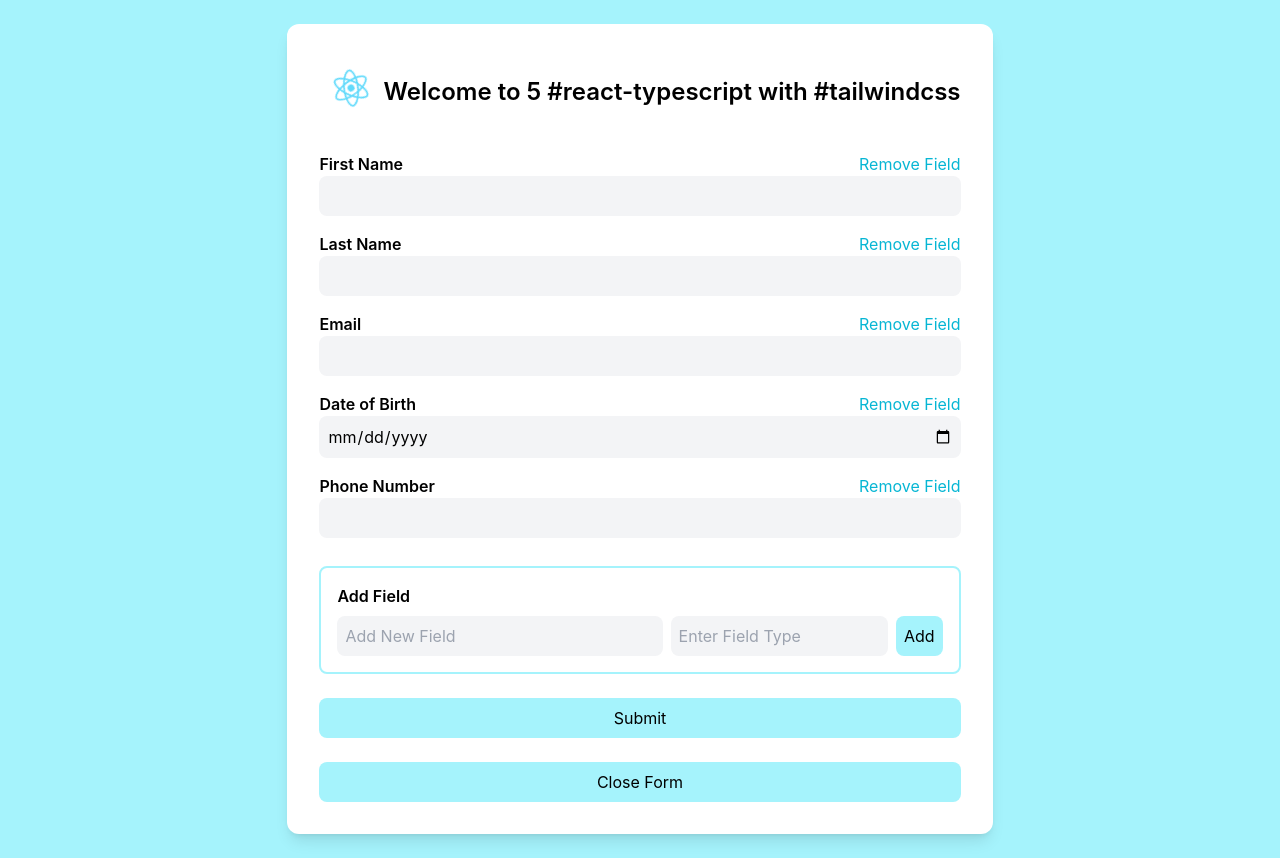
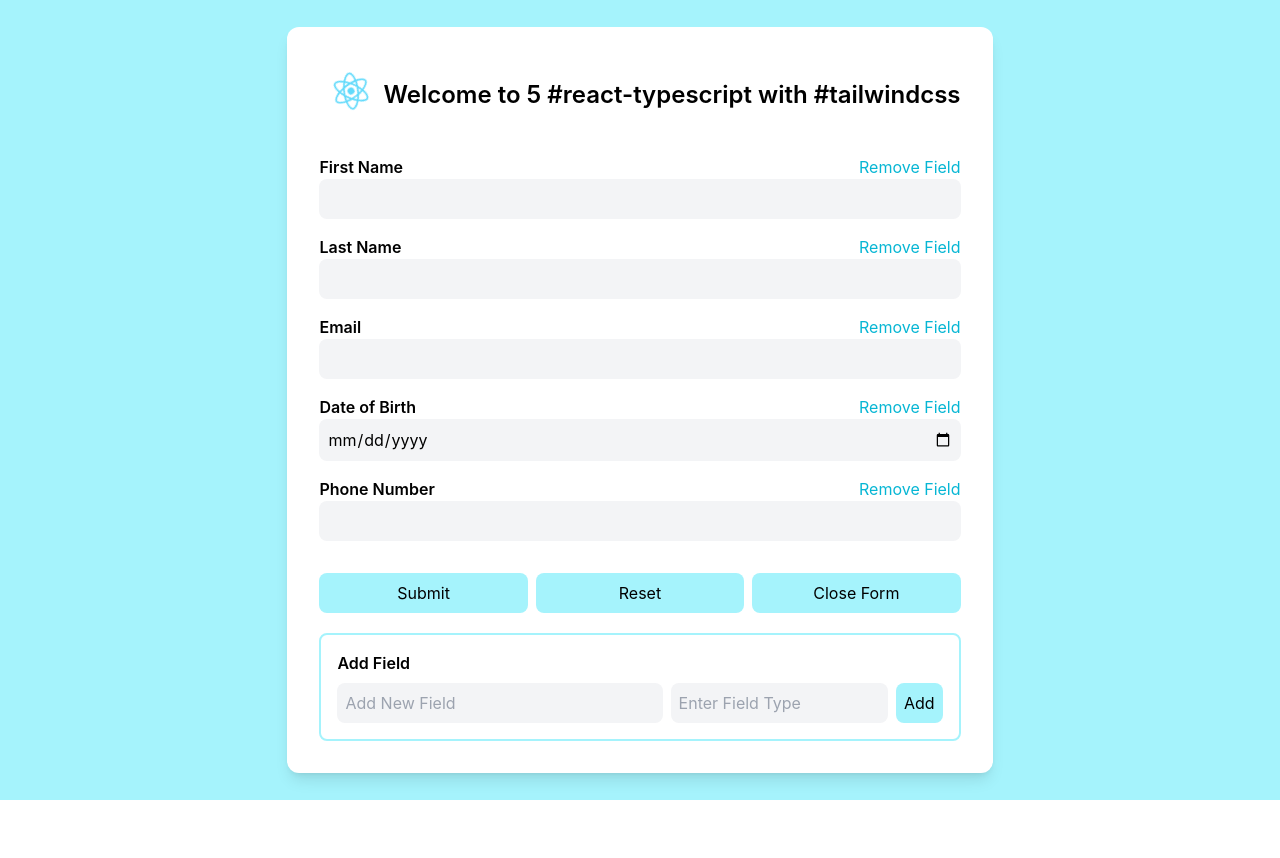
Before and after one commit to Aayushi-Mittal/GDC-WD301, a React (Create React App) app: page / in a window 1280 px wide. Both pictures are taken after a click on the button "Open Form". After the commit the page ends 800 px from the top, so only its background shows below. Built offline with nearby package versions, Linux system fonts and the light colour scheme.

Commit message:
Add reset button to form

```diff
--- a/src/components/Form.tsx
+++ b/src/components/Form.tsx
@@ -20,9 +20,10 @@ function Form(props: { closeFormCB: () => void }) {
       {
         id: Number(new Date()),
         label: newField,
-        type: newFieldType
+        type: newFieldType,
       }
     ])
+    setNewField("");
     setNewFieldType("text");
   }
 
@@ -32,9 +33,16 @@ function Form(props: { closeFormCB: () => void }) {
 
   return (
     <div className="mt-6">
+      <form>
       {state.map((field) => (
         <LabelledInput key={field.id} id={field.id} label={field.label} type={field.type} removeFieldCB={removeField} />
       ))}
+      <div className="flex justify-between gap-2">
+        <input type="submit" value="Submit" className="p-2 mt-6 bg-cyan-200 rounded-lg hover:bg-cyan-300 w-1/3" />
+        <input type="reset" value="Reset" className="p-2 mt-6 bg-cyan-200 rounded-lg hover:bg-cyan-300 w-1/3" />
+        <button className="p-2 mt-6 bg-cyan-200 rounded-lg hover:bg-cyan-300 w-1/3" onClick={props.closeFormCB}>Close Form</button>
+      </div>
+      </form>
       <div className="border-2 rounded-lg p-4 mt-5 border-cyan-200">
         <label className="font-semibold">Add Field</label>
         <div className="flex justify-between gap-2">
@@ -55,8 +63,6 @@ function Form(props: { closeFormCB: () => void }) {
           <button className="p-2 mt-2 bg-cyan-200 rounded-lg hover:bg-cyan-300" onClick={addField}>Add</button>
         </div>
       </div>
-      <input type="submit" className="p-2 mt-6 bg-cyan-200 rounded-lg w-full hover:bg-cyan-300" />
-      <button className="p-2 mt-6 bg-cyan-200 rounded-lg hover:bg-cyan-300 w-full" onClick={props.closeFormCB}>Close Form</button>
     </div>
   );
 }
```
